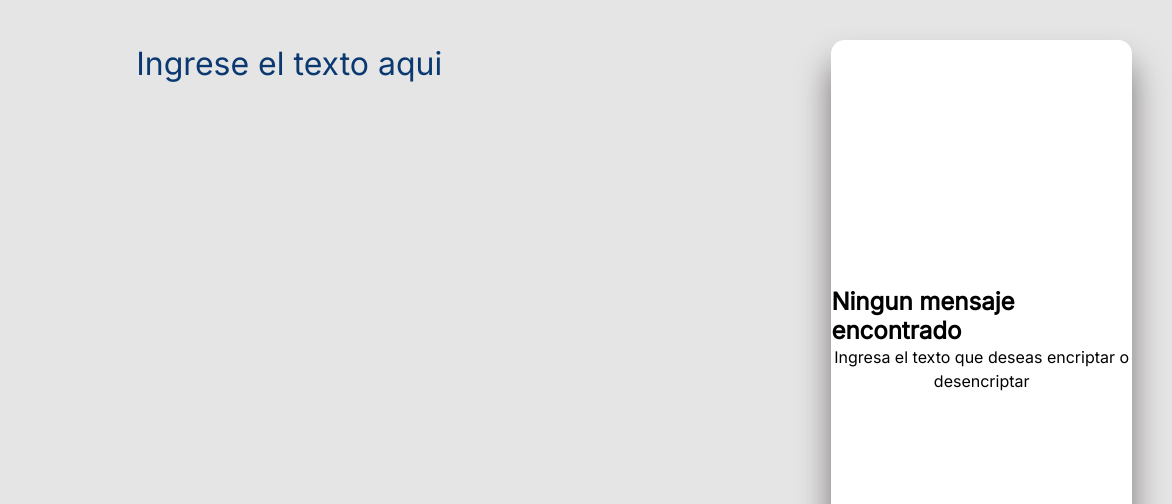
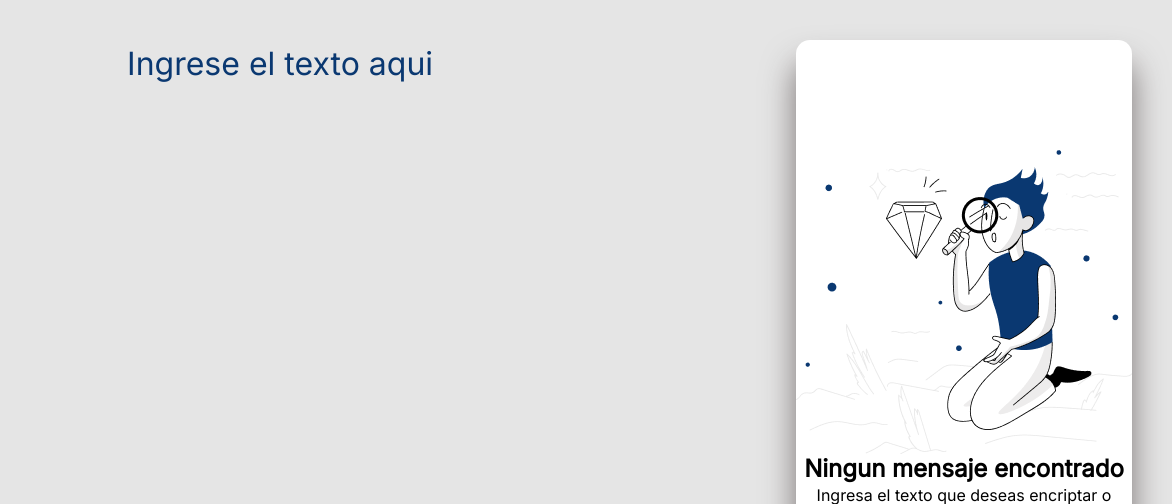
Before and after one commit to Tiin24/challenge-oracle-decoder, a plain HTML site: page index.html in a window 1280 px wide. Shown: the top 504 px of the page, 108-1280 px from the left. Drawn offline with Linux system fonts and the light colour scheme; the site is published under a folder, as on GitHub Pages, so addresses that start at the root find nothing.

Commit message:
Update index.html

```diff
--- a/index.html
+++ b/index.html
@@ -40,7 +40,7 @@
       </section>
       <section class="section2">
         <div class="desencriptado">
-          <img id="toy" src="/img/Muñeco.png" alt="" />
+          <img id="toy" src="./img/Muñeco.png" alt="" />
           <div id="text-desencriptado">
             <h2 id="mensaje">Ningun mensaje encontrado</h2>
             <p id="mensaje2">Ingresa el texto que deseas encriptar o desencriptar</p>
```
